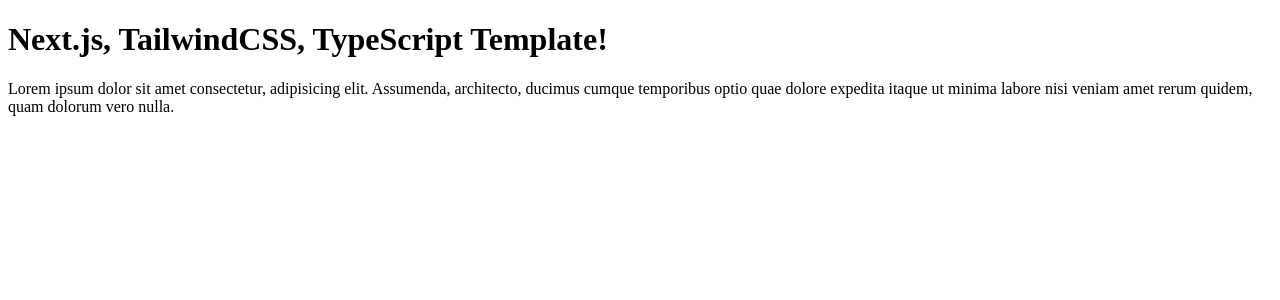
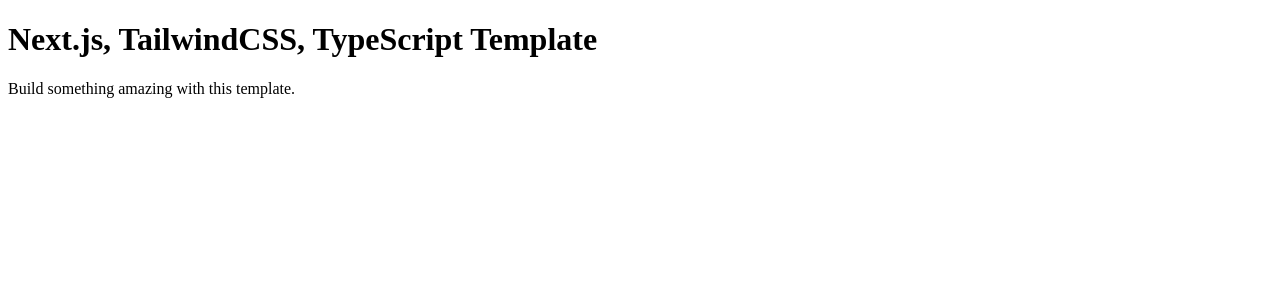
Before and after one commit to parssak/nextjs-tailwind-ts, a Next.js app: page / in a window 1280 px wide. Shown: the top 300 px of the page. Built offline with nearby package versions, Linux system fonts and the light colour scheme.

Commit message:
feat: cleaned up landing page

```diff
--- a/src/pages/index.tsx
+++ b/src/pages/index.tsx
@@ -1,18 +1,11 @@
 export default function Home() {
   return (
     <>
-      <main className="container min-h-screen grid pt-48 md:pt-0 md:place-items-center">
-        <div className="md:text-center">
-          <h1 className="text-5xl font-semibold">
-            Next.js, TailwindCSS, TypeScript Template!
-          </h1>
-          <p className="text-2xl text-gray-600 md:max-w-2xl mx-auto mt-12 md:mt-6">
-            Lorem ipsum dolor sit amet consectetur, adipisicing elit. Assumenda,
-            architecto, ducimus cumque temporibus optio quae dolore expedita
-            itaque ut minima labore nisi veniam amet rerum quidem, quam dolorum
-            vero nulla.
-          </p>
-        </div>
+      <main className="container min-h-screen pt-48 md:pt-24">
+        <h1 className="text-3xl tracking-tight font-semibold">Next.js, TailwindCSS, TypeScript Template</h1>
+        <p className='mt-4'>
+          Build something amazing with this template.
+        </p>
       </main>
     </>
   );
```
